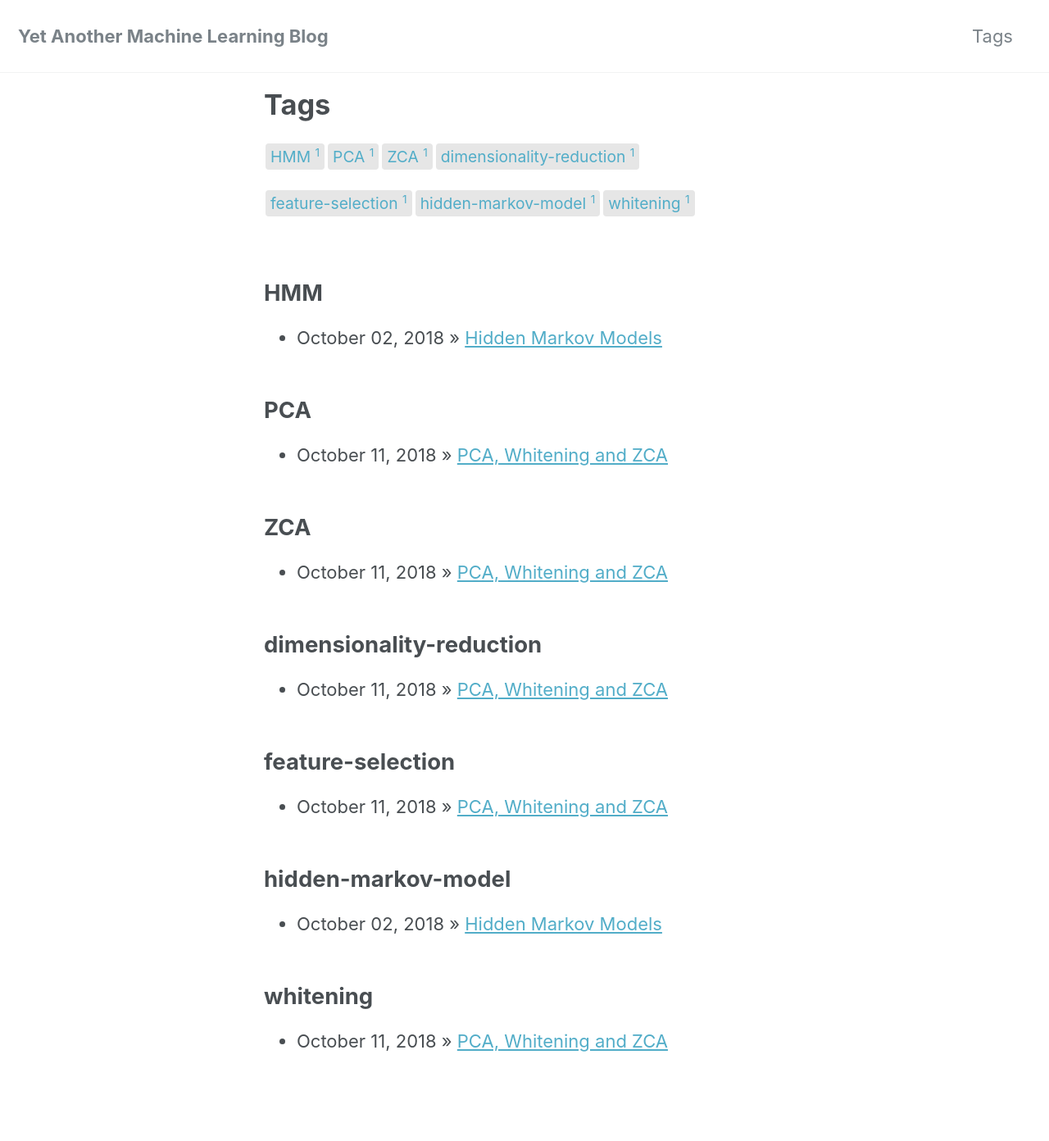
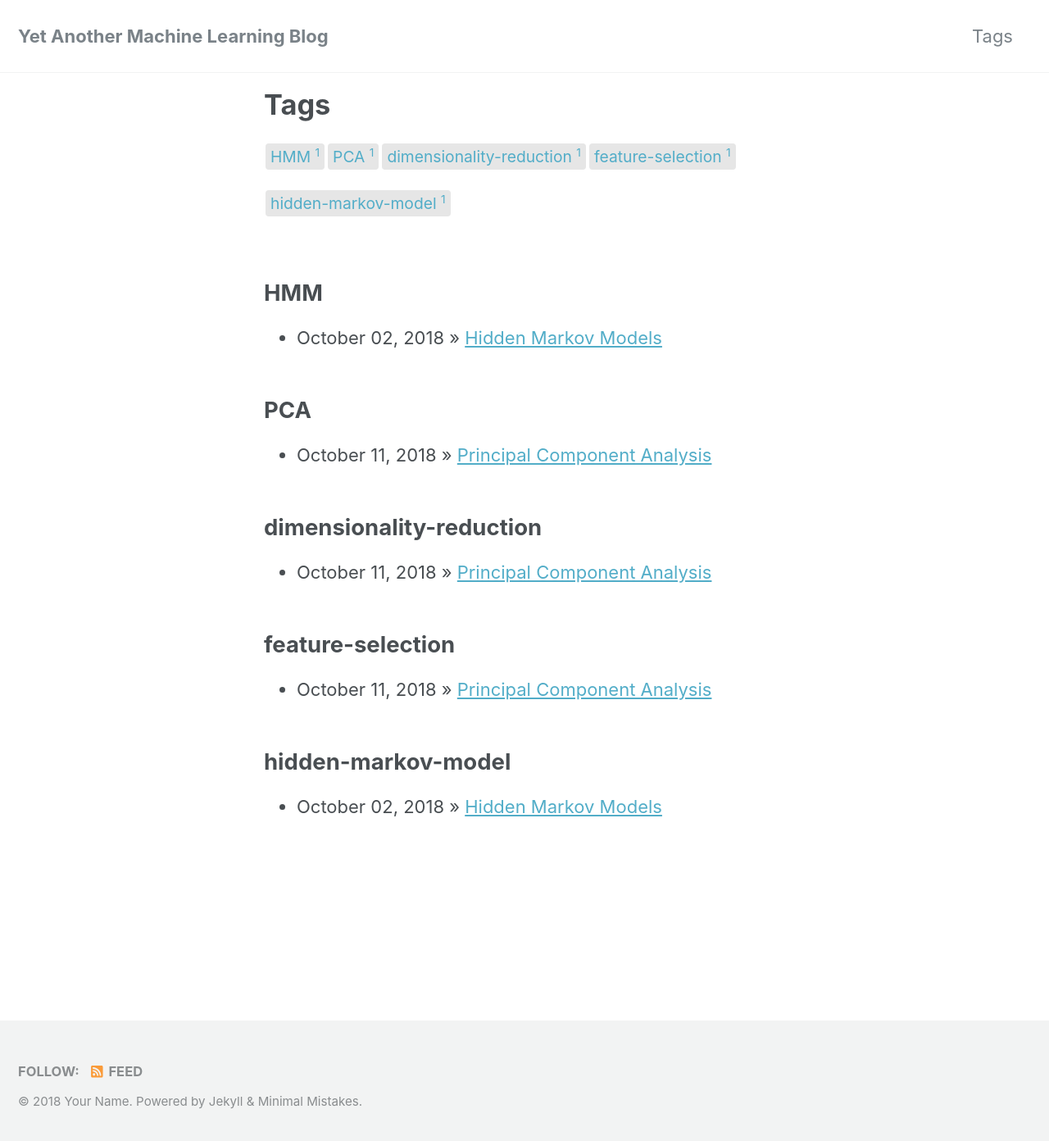
Before and after one commit to RishabhPatil/RishabhPatil.github.io, a Jekyll site: the page built from tags/index.md, in a window 1280 px wide and 1400 px high. Shown: the top 1392 px of the window at 82% size. Built offline with Jekyll 4.4.1, drawn with Linux system fonts in a browser that asks for light colours; cached includes are drawn as plain includes; nearby versions of some CDN libraries.

Commit message:
PCA name update

```diff
--- a/_posts/2018-10-11-PCA.markdown
+++ b/_posts/2018-10-11-Principal-Component-Analysis.markdown
@@ -1,9 +1,9 @@
 ---
 layout: single
-title:  "PCA, Whitening and ZCA"
+title:  "Principal Component Analysis"
 date:   2018-10-10 21:30:00 -0700
 <!-- tags: PCA feature-selection -->
-tags: feature-selection PCA whitening ZCA dimensionality-reduction
+tags: feature-selection PCA dimensionality-reduction
 ---
 <script type="text/javascript" src="https://cdn.mathjax.org/mathjax/latest/MathJax.js?config=TeX-AMS-MML_HTMLorMML"></script>
 [Complete Notebook with a small example of Fisher's Linear Discriminant included.](https://github.com/RishabhPatil/FundamentalsOfStatisticalLearning/blob/master/Assignment%202/PCA%20and%20Fisher's.ipynb)
```
